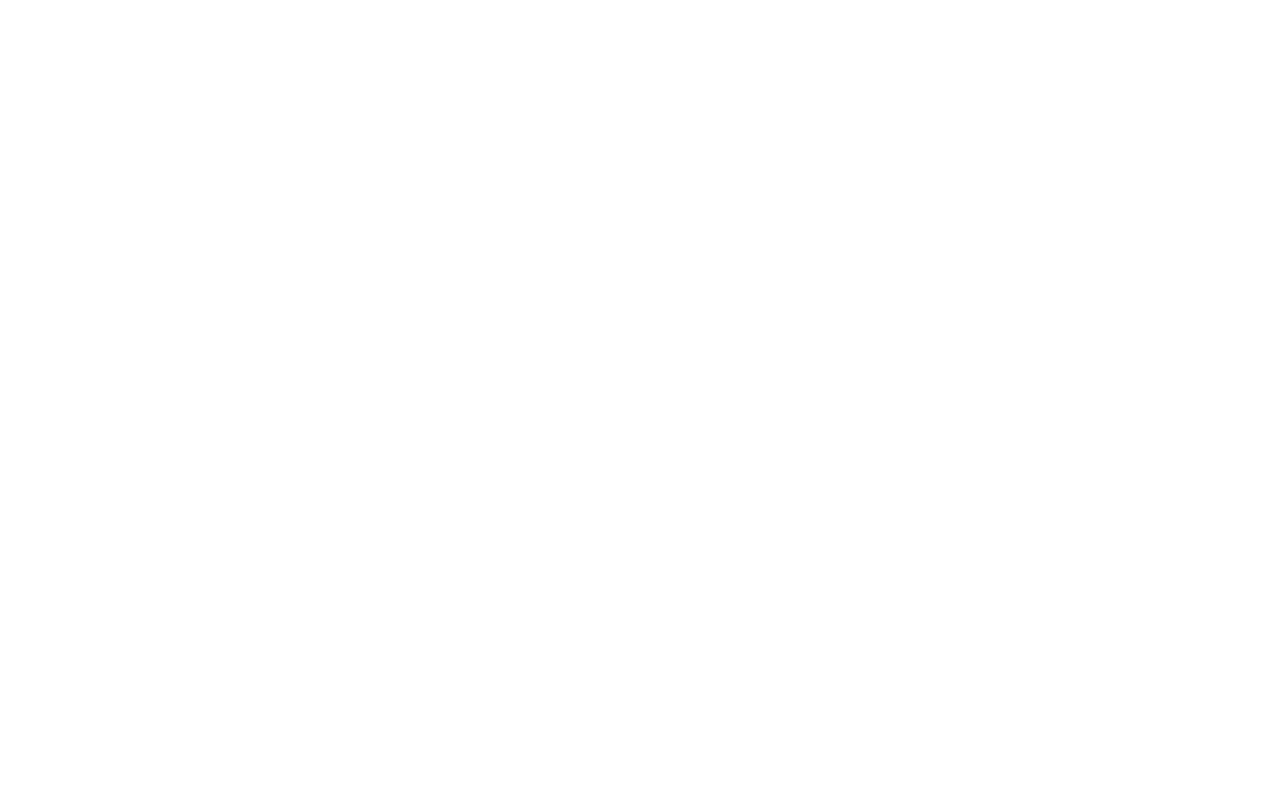
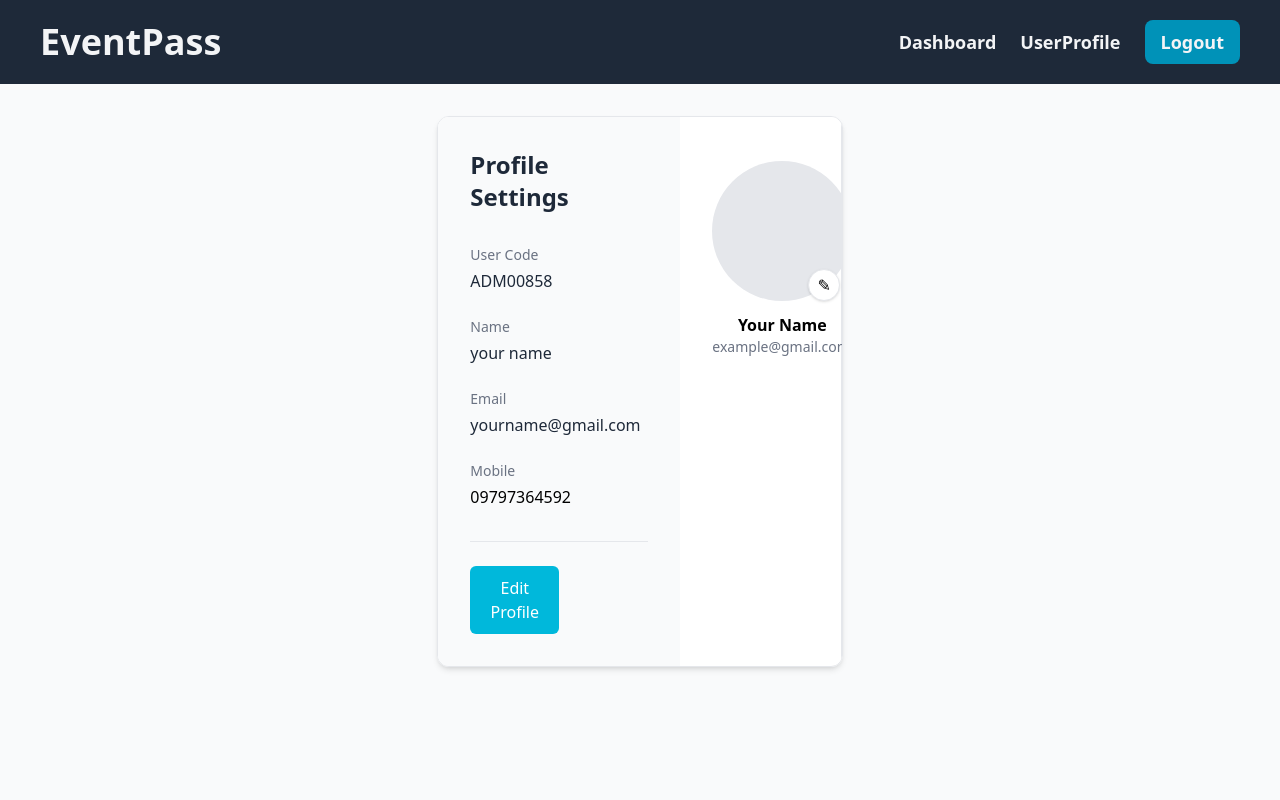
Before and after one commit to khaiisian/EventPass-frontend, a React (Vite) app: page /profile in a window 1280 px wide. Before the commit this address had no page. Shown: the top 800 px of the page. Built offline with nearby package versions, Linux system fonts and the light colour scheme; sample sign-in values are in the browser's storage.

Commit message:
Account Profile Layout Complete

```diff
--- a/src/Components/Footer.jsx
+++ b/src/Components/Footer.jsx
@@ -2,7 +2,7 @@
 
 const Footer = () => {
     return (
-        <footer className="bg-gray-200 text-center p-4 mt-4">
+        <footer className="bg-gray-700 text-center p-4 mt-4">
             &copy; {new Date().getFullYear()} EventTicket. All rights reserved.
         </footer>
     )
--- a/src/Components/Navbar.jsx
+++ b/src/Components/Navbar.jsx
@@ -7,28 +7,34 @@
     const { logout } = useAuth();
 
     return (
-        <nav className="bg-gray-900 text-gray-100 flex justify-between items-center px-6 md:px-10 py-5 shadow-lg">
+        <nav className="bg-gray-800 text-gray-100 flex justify-between items-center px-6 md:px-10 py-5 shadow-2xl">
             {/* Logo */}
             <Link
                 to="/"
-                className="font-bold text-3xl md:text-4xl hover:text-gray-400 transition-colors duration-300"
+                className="font-bold text-3xl md:text-4xl hover:text-cyan-400 transition-colors duration-300"
             >
                 EventPass
             </Link>
 
             {/* Links */}
-            <div className="flex gap-6 md:gap-10 text-lg font-semibold items-center">
+            <div className="flex gap-4 md:gap-6 text-lg font-semibold items-center">
                 {token ? (
                     <>
                         <Link
                             to="/dashboard"
-                            className="hover:text-gray-400 transition-colors duration-300"
+                            className="hover:text-cyan-400 transition-colors duration-300"
                         >
                             Dashboard
                         </Link>
+                        <Link
+                            to="/profile"
+                            className="hover:text-cyan-400 transition-colors duration-300"
+                        >
+                            UserProfile
+                        </Link>
                         <button
                             onClick={logout}
-                            className="bg-gray-700 text-gray-100 px-4 py-2 rounded-md font-semibold hover:bg-gray-600 transition-colors duration-300"
+                            className="bg-cyan-600 text-gray-100 px-4 py-2 rounded-lg font-semibold hover:bg-gray-600 hover:text-cyan-400 transition-colors duration-300"
                         >
                             Logout
                         </button>
@@ -36,14 +42,13 @@
                 ) : (
                     <Link
                         to="/login"
-                        className="bg-gray-700 text-gray-100 px-4 py-2 rounded-md font-semibold hover:bg-gray-600 transition-colors duration-300"
+                        className="bg-gray-700 text-gray-100 px-4 py-2 rounded-lg font-semibold hover:bg-gray-600 hover:text-purple-300 transition-colors duration-300"
                     >
                         Login
                     </Link>
                 )}
             </div>
         </nav>
-
     );
 };
 
--- /dev/null
+++ b/src/pages/UserProfile.jsx
@@ -0,0 +1,127 @@
+import React from 'react'
+
+const UserProfile = () => {
+    return (
+        <div className="min-h-screen bg-gray-50 py-8 px-4 sm:px-6 lg:px-8">
+            <div className="w-2/6 mx-auto shadow-md rounded-xl border border-gray-200 overflow-hidden">
+
+                <div className="bg-white rounded-lg shadow-lg overflow-hidden">
+                    <div className="md:flex">
+                        <div className="md:w-3/5 p-6 md:p-8 bg-gray-50">
+                            <h1 className="text-2xl font-bold text-gray-800 mb-8">Profile Settings</h1>
+
+                            <div className="space-y-6">
+                                <div>
+                                    <p className="text-sm text-gray-500 mb-1">User Code</p>
+                                    <p className="text-gray-800 font-medium">ADM00858</p>
+                                </div>
+
+                                <div>
+                                    <p className="text-sm text-gray-500 mb-1">Name</p>
+                                    <p className="text-gray-800 font-medium">your name</p>
+                                </div>
+
+                                <div>
+                                    <p className="text-sm text-gray-500 mb-1">Email</p>
+                                    <p className="text-gray-800 font-medium">yourname@gmail.com</p>
+                                </div>
+
+                                <div>
+                                    <p className="text-sm text-gray-500 mb-1">Mobile</p>
+                                    <div className="flex items-center">
+                                        09797364592
+                                    </div>
+                                </div>
+                            </div>
+
+                            <div className="mt-8 pt-6 border-t border-gray-200">
+                                <button className="w-2/4 bg-cyan-500 hover:bg-cyan-600 text-white font-medium py-2.5 px-4 rounded-md transition-colors duration-200 cursor-pointer">
+                                    Edit Profile
+                                </button>
+                            </div>
+                        </div>
+
+                        <div className="md:w-2/5 p-6 md:p-8 border-r border-gray-200">
+                            <div className="w-35">
+                                <div className="mt-3 w-35 h-35 rounded-full bg-gray-200 relative cursor-pointer">
+                                    <span className="absolute bottom-0 right-3 bg-white p-1 rounded-full shadow border border-gray-200 w-8 h-8 flex items-center justify-center">
+                                      ✎
+                                    </span>
+                                </div>
+
+                                <p className="mt-3 text-center font-bold">Your Name</p>
+                                <p className="text-sm text-gray-500">example@gmail.com</p>
+                            </div>
+
+
+                        </div>
+                        {/*<div className="md:w-2/5 p-6 md:p-8 border-r border-gray-200">*/}
+                        {/*    <div className="mb-6">*/}
+                        {/*        <h2 className="text-lg font-semibold text-gray-800">Your name</h2>*/}
+                        {/*        <p className="text-gray-600">yourname@gmail.com</p>*/}
+                        {/*    </div>*/}
+
+                        {/*    <form className="space-y-6">*/}
+                        {/*        <div>*/}
+                        {/*            <label htmlFor="name" className="block text-sm font-medium text-gray-700 mb-1">*/}
+                        {/*                Name*/}
+                        {/*            </label>*/}
+                        {/*            <input*/}
+                        {/*                type="text"*/}
+                        {/*                id="name"*/}
+                        {/*                defaultValue="your name"*/}
+                        {/*                className="w-full px-3 py-2 border border-gray-300 rounded-md focus:outline-none focus:ring-2 focus:ring-blue-500 focus:border-transparent"*/}
+                        {/*            />*/}
+                        {/*        </div>*/}
+
+                        {/*        <div>*/}
+                        {/*            <label htmlFor="email" className="block text-sm font-medium text-gray-700 mb-1">*/}
+                        {/*                Email account*/}
+                        {/*            </label>*/}
+                        {/*            <input*/}
+                        {/*                type="email"*/}
+                        {/*                id="email"*/}
+                        {/*                defaultValue="yourname@gmail.com"*/}
+                        {/*                className="w-full px-3 py-2 border border-gray-300 rounded-md focus:outline-none focus:ring-2 focus:ring-blue-500 focus:border-transparent"*/}
+                        {/*            />*/}
+                        {/*        </div>*/}
+
+                        {/*        <div>*/}
+                        {/*            <label htmlFor="mobile" className="block text-sm font-medium text-gray-700 mb-1">*/}
+                        {/*                Mobile number*/}
+                        {/*            </label>*/}
+                        {/*            <input*/}
+                        {/*                type="tel"*/}
+                        {/*                id="mobile"*/}
+                        {/*                placeholder="Add number"*/}
+                        {/*                className="w-full px-3 py-2 border border-gray-300 rounded-md focus:outline-none focus:ring-2 focus:ring-blue-500 focus:border-transparent"*/}
+                        {/*            />*/}
+                        {/*        </div>*/}
+
+                        {/*        <div>*/}
+                        {/*            <label htmlFor="location" className="block text-sm font-medium text-gray-700 mb-1">*/}
+                        {/*                Location*/}
+                        {/*            </label>*/}
+                        {/*            <input*/}
+                        {/*                type="text"*/}
+                        {/*                id="location"*/}
+                        {/*                defaultValue="USA"*/}
+                        {/*                className="w-full px-3 py-2 border border-gray-300 rounded-md focus:outline-none focus:ring-2 focus:ring-blue-500 focus:border-transparent"*/}
+                        {/*            />*/}
+                        {/*        </div>*/}
+
+                        {/*        <button*/}
+                        {/*            type="submit"*/}
+                        {/*            className="w-full bg-blue-600 text-white py-2 px-4 rounded-md hover:bg-blue-700 focus:outline-none focus:ring-2 focus:ring-blue-500 focus:ring-offset-2 transition-colors"*/}
+                        {/*        >*/}
+                        {/*            Save Change*/}
+                        {/*        </button>*/}
+                        {/*    </form>*/}
+                        {/*</div>*/}
+                    </div>
+                </div>
+            </div>
+        </div>
+    )
+}
+export default UserProfile
--- a/src/routes/AppRoutes.jsx
+++ b/src/routes/AppRoutes.jsx
@@ -4,6 +4,7 @@
 import Dashboard from '../pages/Dashboard';
 import Register from '../pages/Register';
 import MainLayout from '../Components/Layouts/MainLayout';
+import UserProfile from '../pages/UserProfile';
 
 const ProtectedRoute = ({ children }) => {
     const token = localStorage.getItem('token');
@@ -24,6 +25,12 @@
                             <Dashboard />
                         </ProtectedRoute>
                     } />
+
+                    <Route path="/profile" element={
+                        <ProtectedRoute>
+                            <UserProfile />
+                        </ProtectedRoute>
+                    }/>
                 </Route>
 
             </Routes>
```
